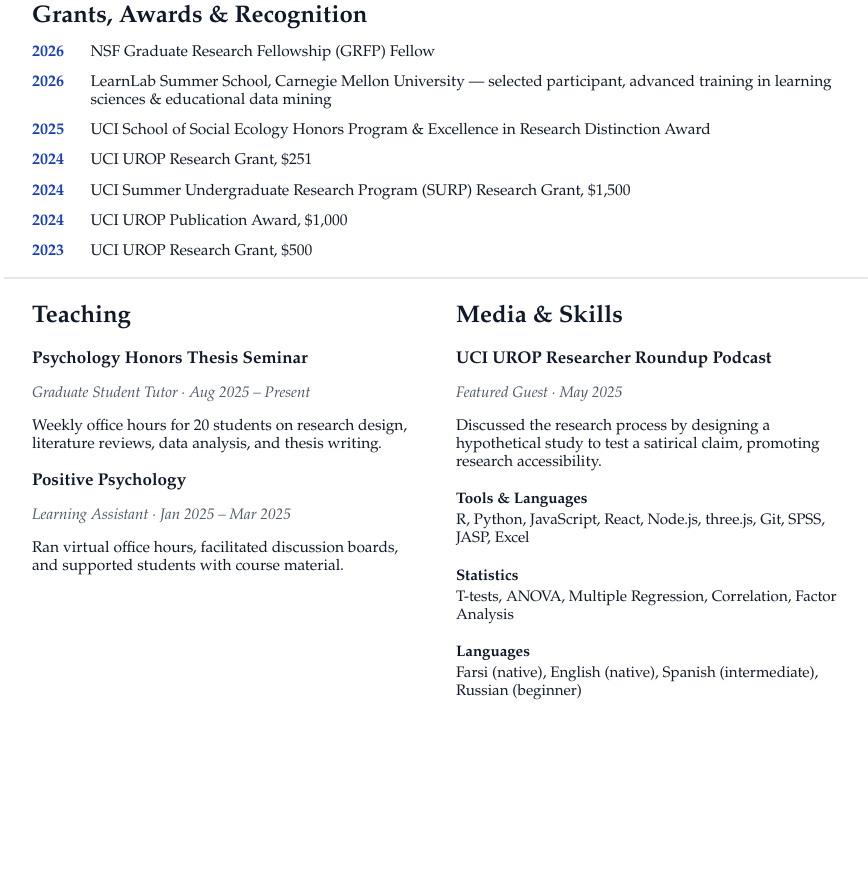
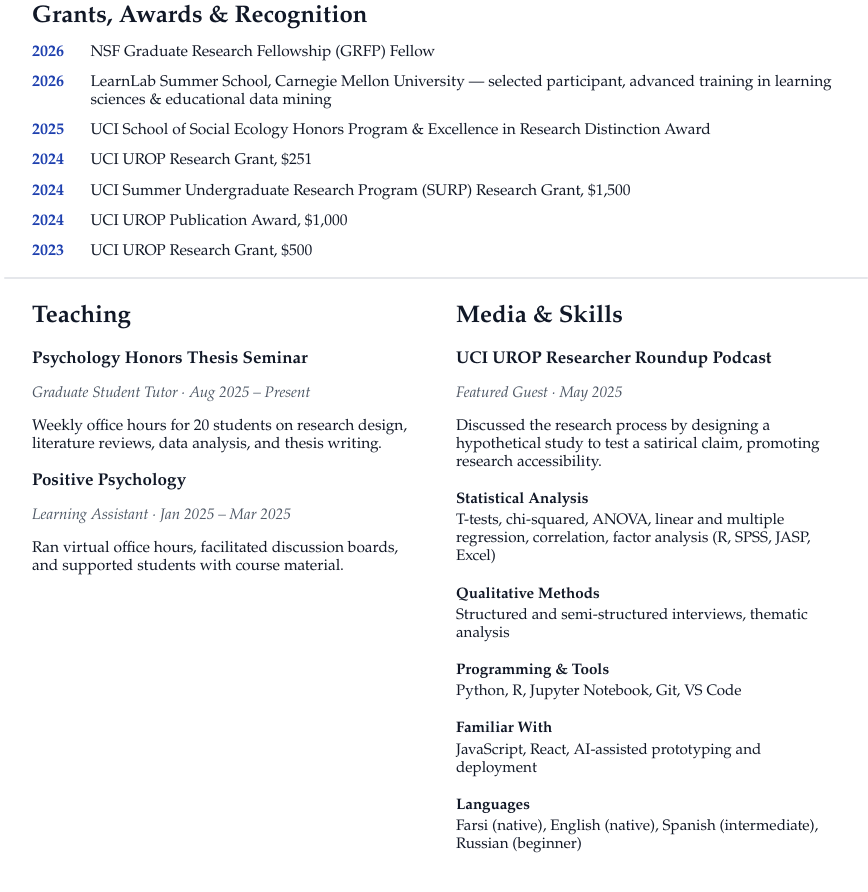
Before and after one commit to nikkinasseri/nikkinasseri.github.io, a plain HTML site: page index.html in a window 1280 px wide. Shown: the part 3006-3898 px from the top of the page, without its empty margins (204-1072 px from the left). Before the commit the page ends 3763 px from the top, so only its background shows below. Drawn offline with Linux system fonts and the light colour scheme.

Commit message:
Update skills section to match new CV
Co-Authored-By: Claude Opus 5.5 <noreply@anthropic.com>

```diff
--- a/index.html
+++ b/index.html
@@ -523,12 +523,20 @@
               <p class="edu-role">Discussed the research process by designing a hypothetical study to test a satirical claim, promoting research accessibility.</p>
             </div>
             <div class="skills-block">
-              <h4>Tools &amp; Languages</h4>
-              <p>R, Python, JavaScript, React, Node.js, three.js, Git, SPSS, JASP, Excel</p>
+              <h4>Statistical Analysis</h4>
+              <p>T-tests, chi-squared, ANOVA, linear and multiple regression, correlation, factor analysis (R, SPSS, JASP, Excel)</p>
             </div>
             <div class="skills-block">
-              <h4>Statistics</h4>
-              <p>T-tests, ANOVA, Multiple Regression, Correlation, Factor Analysis</p>
+              <h4>Qualitative Methods</h4>
+              <p>Structured and semi-structured interviews, thematic analysis</p>
+            </div>
+            <div class="skills-block">
+              <h4>Programming &amp; Tools</h4>
+              <p>Python, R, Jupyter Notebook, Git, VS Code</p>
+            </div>
+            <div class="skills-block">
+              <h4>Familiar With</h4>
+              <p>JavaScript, React, AI-assisted prototyping and deployment</p>
             </div>
             <div class="skills-block">
               <h4>Languages</h4>
```
